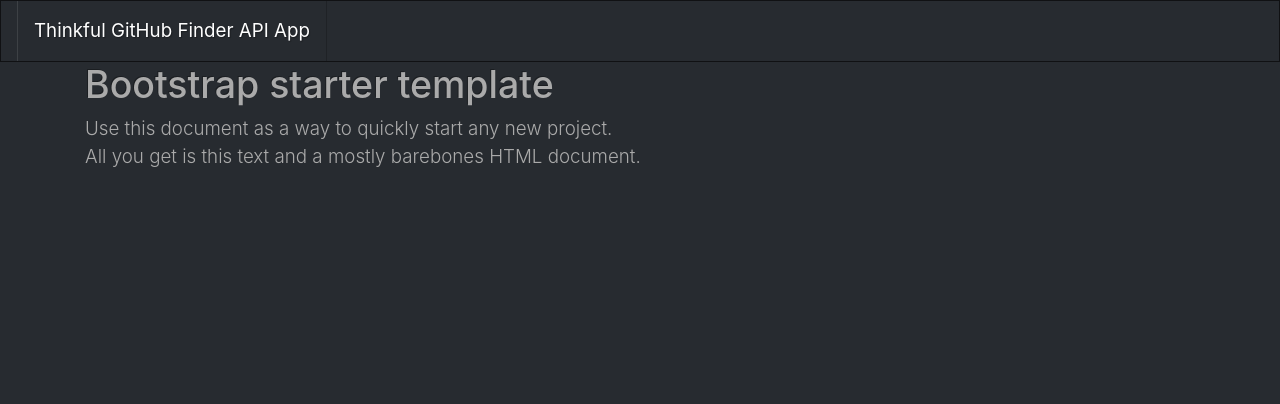
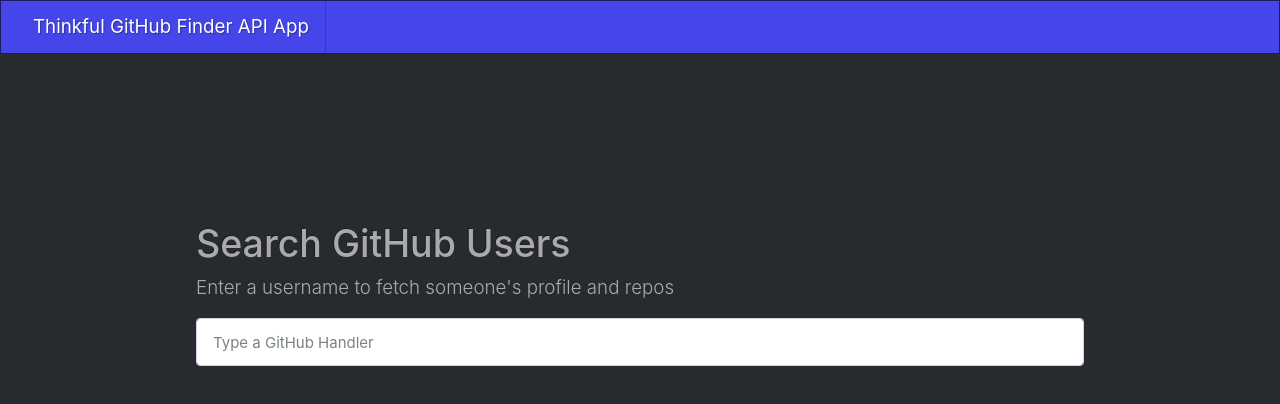
Before and after one commit to alexsjcho/thinkful-github-finder-api-app, a plain HTML site: page index.html in a window 1280 px wide. Drawn offline with nearby package versions, Linux system fonts and the light colour scheme.

Commit message:
Finished HTML structure, now working on scripts.js file

```diff
--- a/index.html
+++ b/index.html
@@ -28,20 +28,28 @@
   </head>
 
   <body>
-    <nav class="navbar navbar-expand-md navbar-dark bg-dark">
-      <a class="navbar-brand nav-item  nav-link active" href="#"
-        >Thinkful GitHub Finder API App</a
-      >
+    <nav id="app-title" class="navbar">
+      <a class="navbar-brand" href="#">Thinkful GitHub Finder API App</a>
     </nav>
 
     <main role="main" class="container">
-      <div class="starter-template">
-        <h1>Bootstrap starter template</h1>
-        <p class="lead">
-          Use this document as a way to quickly start any new project.<br />
-          All you get is this text and a mostly barebones HTML document.
-        </p>
-      </div>
+      <section class="app-container">
+        <div class="search-container">
+          <h1>Search GitHub Users</h1>
+          <p class="lead">
+            Enter a username to fetch someone's profile and repos
+          </p>
+          <input
+            type="text"
+            id="search-user"
+            class="form-control"
+            placeholder="Type a GitHub Handler"
+          />
+        </div>
+      </section>
+      <section class="display-results">
+        <div id="display-profile"></div>
+      </section>
     </main>
 
     <!-- /.container -->
--- a/styles.css
+++ b/styles.css
@@ -8,3 +8,13 @@
     font-size: 3.5rem;
   }
 }
+
+#app-title {
+  background-color: rgb(69, 69, 233);
+}
+
+.app-container {
+  margin-top: 15%;
+  margin-left: 10%;
+  margin-right: 10%;
+}
```
